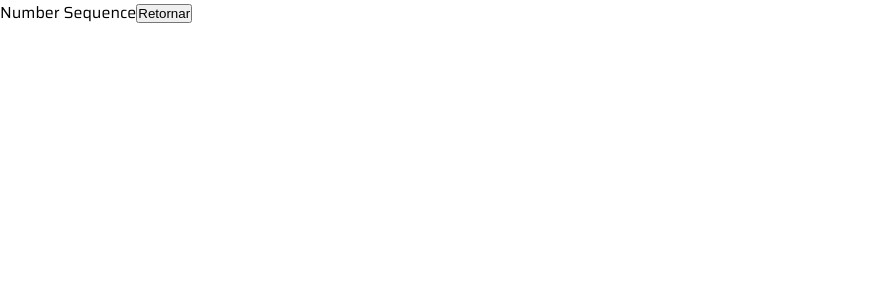
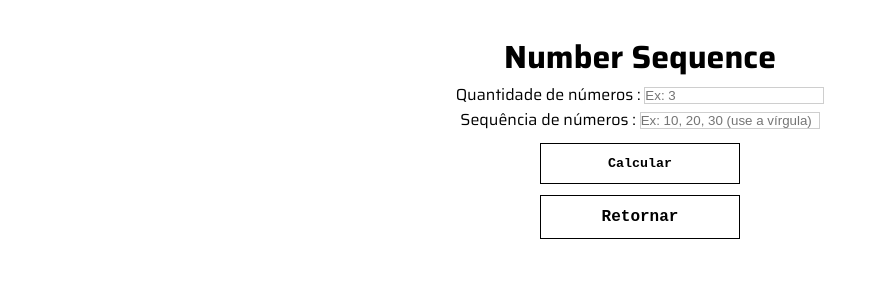
Before and after one commit to leandrobss1/Teste-Tecnico-AceData, a React (Vite) app: page /sequence in a window 1280 px wide. Shown: the top 300 px of the page, without its empty margins (0-886 px from the left). Built offline with nearby package versions, Linux system fonts and the light colour scheme.

Commit message:
feat(components): Finalizado a estrutura do 2º programa, partindo para estilização.

```diff
--- a/src/pages/Fibonacci/index.tsx
+++ b/src/pages/Fibonacci/index.tsx
@@ -1,12 +1,11 @@
-import { Link } from "react-router-dom";
+import { Container, NavButton } from "../Home/styles";
+import { TitleFibo } from "./styles";
 
 export default function Fibonacci() {
   return (
-    <div>
-      Fibonacci
-      <button>
-        <Link to="/">Retornar</Link>{" "}
-      </button>
-    </div>
+    <Container>
+      <TitleFibo>Fibonacci</TitleFibo>
+      <NavButton to="/">Retornar</NavButton>
+    </Container>
   );
 }
--- a/src/pages/Fibonacci/styles.ts
+++ b/src/pages/Fibonacci/styles.ts
@@ -0,0 +1,3 @@
+import styled from "styled-components";
+
+export const TitleFibo = styled.h1``;
--- a/src/pages/Home/index.tsx
+++ b/src/pages/Home/index.tsx
@@ -10,7 +10,7 @@ import {
 export default function Home() {
   return (
     <Container>
-      <TitleHome>Home Page</TitleHome>
+      <TitleHome>AceData</TitleHome>
 
       <NavMenu>
         <UnorderedList>
--- a/src/pages/Home/styles.ts
+++ b/src/pages/Home/styles.ts
@@ -1,5 +1,9 @@
 import { Link } from "react-router-dom";
 import styled from "styled-components";
+
+export const TitleHome = styled.h1``;
+
+export const ListItem = styled.li``;
 
 export const Container = styled.div`
   display: flex;
@@ -7,8 +11,6 @@ export const Container = styled.div`
   flex-direction: column;
   padding: 2rem;
 `;
-
-export const TitleHome = styled.h1``;
 
 export const NavMenu = styled.nav`
   display: flex;
@@ -42,5 +44,3 @@ export const UnorderedList = styled.ul`
   flex-direction: column;
   gap: 6px;
 `;
-
-export const ListItem = styled.li``;
--- a/src/pages/NumberSequence/index.tsx
+++ b/src/pages/NumberSequence/index.tsx
@@ -1,12 +1,40 @@
-import { Link } from "react-router-dom";
+import { Container, NavButton } from "../Home/styles";
+import { Calcular } from "../../services/numberSequence";
+import {
+  TitleNumberSeq,
+  NumberDiv,
+  NumberButton,
+  NumberInput,
+  NumberLabel,
+} from "./styles";
 
 export default function NumberSequence() {
   return (
-    <div>
-      Number Sequence
-      <button>
-        <Link to="/">Retornar</Link>{" "}
-      </button>
-    </div>
+    <Container>
+      <TitleNumberSeq>Number Sequence</TitleNumberSeq>
+
+      <NumberDiv>
+        <NumberLabel>Quantidade de números : </NumberLabel>
+        <NumberInput
+          id="quantidade"
+          type="number"
+          min={0}
+          placeholder="Ex: 3"
+        />
+      </NumberDiv>
+
+      <NumberDiv>
+        <NumberLabel>Sequência de números : </NumberLabel>
+        <NumberInput
+          id="sequencia"
+          type="text"
+          placeholder="Ex: 10, 20, 30 (use a vírgula)"
+        />
+      </NumberDiv>
+
+      <NumberButton onClick={Calcular}>Calcular</NumberButton>
+
+      <NavButton to="/">Retornar</NavButton>
+    </Container>
   );
 }
--- a/src/pages/NumberSequence/styles.ts
+++ b/src/pages/NumberSequence/styles.ts
@@ -0,0 +1,36 @@
+import styled from "styled-components";
+
+export const TitleNumberSeq = styled.h1``;
+
+export const NumberDiv = styled.div``;
+
+export const NumberLabel = styled.label``;
+
+export const NumberButton = styled.button`
+  width: 200px;
+  display: flex;
+  align-items: center;
+  justify-content: center;
+  font-family: "Source Code Pro", monospace;
+  font-weight: 600;
+  padding: 12px 16px;
+  margin: 0.7rem;
+  border-radius: 0;
+  background-color: #ffff;
+  color: #000000;
+  border: 1px solid #000000;
+  cursor: pointer;
+
+  &:hover {
+    background-color: #cbf3bb;
+    color: #22792c;
+    font-weight: 700;
+    border-bottom: 4px solid #22792c;
+    border-right: 4px solid #22792c;
+  }
+`;
+
+export const NumberInput = styled.input`
+  border: 1px solid #cecece;
+  width: 180px;
+`;
--- /dev/null
+++ b/src/services/numberSequence.js
@@ -0,0 +1,30 @@
+export function processarSequencia(quantidade, sequencia) {
+  const numeros = sequencia.split(",").map(Number);
+
+  if (numeros.length !== quantidade) {
+    alert(
+      `Você informou ${numeros.length} números, mas deveria informar ${quantidade}.`,
+    );
+    return;
+  }
+
+  const menor = Math.min(...numeros);
+  const maior = Math.max(...numeros);
+
+  alert(`Sequência: ${numeros.join(", ")}\nMenor: ${menor}\nMaior: ${maior}`);
+}
+
+export function Calcular() {
+  const quantidade = Number(document.getElementById("quantidade").value);
+  const sequencia = document.getElementById("sequencia").value;
+
+  if (!quantidade || !sequencia) {
+    alert("Preencha os campos corretamente.");
+    return;
+  }
+
+  processarSequencia(quantidade, sequencia);
+
+  document.getElementById("quantidade").value = "";
+  document.getElementById("sequencia").value = "";
+}
--- a/src/services/salaryCalculator.js
+++ b/src/services/salaryCalculator.js
@@ -30,7 +30,7 @@ export function Calcular() {
   const numFilhos = Number(document.getElementById("numFilhos").value);
 
   if (!valorHora || !horasTrabalhadas) {
-    alert("Não pode haver campos vazios.");
+    alert("Preencha os campos corretamente.");
     return;
   }
 
--- a/src/styles/GlobalStyles.ts
+++ b/src/styles/GlobalStyles.ts
@@ -21,4 +21,8 @@ export const GlobalStyles = createGlobalStyle`
 
   }
 
+  input[type="number"]::-webkit-inner-spin-button,
+  input[type="number"]::-webkit-outer-spin-button {
+    -webkit-appearance: none;
+  }
 `;
```
Also changed, not shown: 1 other file (tests, documents, lock files or other folders).
